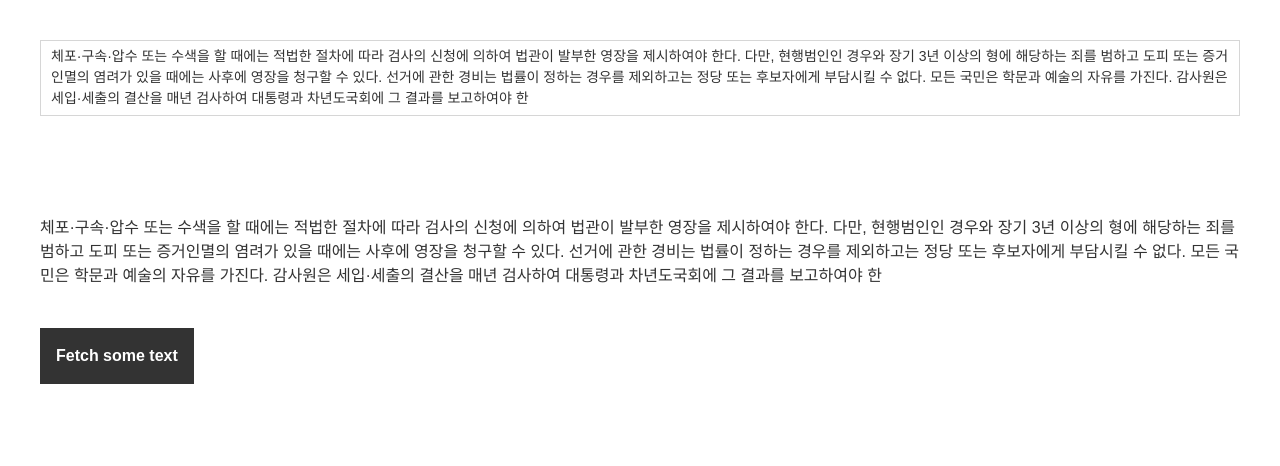
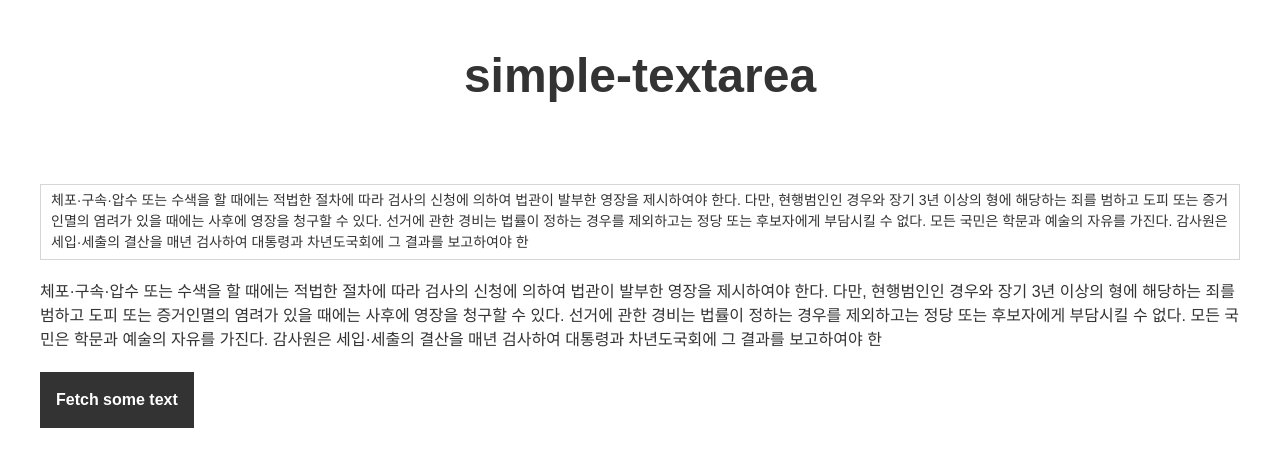
Before and after one commit to jnh0222/pretty-simple-autostextarea, a Vue app: page / in a window 1280 px wide. Shown: the top 466 px of the page. Built offline with nearby package versions, Linux system fonts and the light colour scheme.

Commit message:
Detach Autosize from component into props.

```diff
--- a/package.json
+++ b/package.json
@@ -10,6 +10,7 @@
   "dependencies": {
     "axios": "^0.19.0",
     "core-js": "^2.6.5",
+    "lodash": "^4.17.15",
     "node-sass": "^4.12.0",
     "sass-loader": "^7.1.0",
     "vue": "^2.6.10"
--- a/src/App.vue
+++ b/src/App.vue
@@ -1,7 +1,32 @@
 <template>
   <div id="app">
     <div class="wrap">
-      <AutosizeTextarea :parentMessage="textValue" v-model="textValue" :maxRow="3"/>
+      <h1>simple-textarea</h1>
+      <!-- <ul class="input-list">
+        <li><label for="inputWidth">width</label><input type="text" id="inputWidth" v-model="inputWidth"></li>
+        <li><label for="inputMinRow">minRow</label><input type="text" id="inputMinRow" v-model.number="inputMinRow"></li>
+        <li><label for="inputPlaceholder">placeholder</label><input type="text" id="inputPlaceholder" v-model.number="inputPlaceholder"></li>
+        <li class="multiline">
+          <div><label for="isAutosize">autosize</label><input type="checkbox" id="isAutosize" v-model="isAutosize"></div>
+          <div v-show="isAutosize"><label for="inputMaxrow">maxrow</label><input type="text" id="inputMaxrow" v-model.number="inputMaxrow"></div>
+        </li>
+      </ul>
+      <SimpleTextarea
+      :parentMessage="textValue"
+      v-model="textValue"
+      :placeholder="inputPlaceholder"
+      :width="inputWidth"
+      :minRow="inputMinRow"
+      :autosize="isAutosize || autosizeObject"
+      /> -->
+
+      <SimpleTextarea
+      :parentMessage="textValue"
+      v-model="textValue"
+      placeholder="Insert the text."
+      :minRow="3"
+      :autosize="{'maxRow': 10}"
+      />
       <div class="playground">
         <p>{{textValue}}</p>
         <button type="button" @click="appendText">Fetch some text</button>
@@ -12,18 +37,31 @@
 
 <script>
 import axios from 'axios';
-import AutosizeTextarea from './components/AutosizeTextarea.vue'
+import SimpleTextarea from './components/SimpleTextarea.vue'
 
 export default {
   name: 'app',
   components: {
-    AutosizeTextarea
+    SimpleTextarea
   },
   data() {
     return {
-      textValue: '체포·구속·압수 또는 수색을 할 때에는 적법한 절차에 따라 검사의 신청에 의하여 법관이 발부한 영장을 제시하여야 한다. 다만, 현행범인인 경우와 장기 3년 이상의 형에 해당하는 죄를 범하고 도피 또는 증거인멸의 염려가 있을 때에는 사후에 영장을 청구할 수 있다. 선거에 관한 경비는 법률이 정하는 경우를 제외하고는 정당 또는 후보자에게 부담시킬 수 없다. 모든 국민은 학문과 예술의 자유를 가진다. 감사원은 세입·세출의 결산을 매년 검사하여 대통령과 차년도국회에 그 결과를 보고하여야 한'
+      textValue: '체포·구속·압수 또는 수색을 할 때에는 적법한 절차에 따라 검사의 신청에 의하여 법관이 발부한 영장을 제시하여야 한다. 다만, 현행범인인 경우와 장기 3년 이상의 형에 해당하는 죄를 범하고 도피 또는 증거인멸의 염려가 있을 때에는 사후에 영장을 청구할 수 있다. 선거에 관한 경비는 법률이 정하는 경우를 제외하고는 정당 또는 후보자에게 부담시킬 수 없다. 모든 국민은 학문과 예술의 자유를 가진다. 감사원은 세입·세출의 결산을 매년 검사하여 대통령과 차년도국회에 그 결과를 보고하여야 한',
+      inputWidth: '100%',
+      inputMinRow: 5,
+      inputPlaceholder: '',
+      // isAutosize: false,
+      // inputMaxrow: null,
+      // autosizeObject: null
     }
   },
+  // watch: {
+  //   inputMaxrow() {
+  //     if(this.isAutosize) {
+  //       this.autosizeObject =  {maxRow: this.inputMaxrow};
+  //     }
+  //   }
+  // },
   methods: {
     appendText() {
       axios.get('https://jsonplaceholder.typicode.com/posts/1')
@@ -31,21 +69,68 @@ export default {
         this.textValue = response.data.title;
       })
     }
-  }
+  },
+  // mounted() {
+  //   if(this.isAutosize || _.isObject(this.isAutosize)) {
+  //     this.inputMaxrow = null || this.inputMinRow + 5;
+  //   }
+  // }
 }
 </script>
 
 <style lang="scss" scoped>
+h1 {
+  text-align: center;
+  font-size: 3em;
+  font-weight: bold;
+  margin-bottom: 1.5em;
+}
+
 .wrap {
   line-height: 1.5;
   padding: 40px;
 }
 
+// .input-list {
+//   margin-bottom: 60px;
+
+//   input[type="checkbox"] {
+//     width: 16px;
+//     height: 16px;
+//   }
+
+//   > li {
+//     display: flex;
+//     align-items: center;
+//     margin-bottom: 10px;
+//     label {
+//       width: 120px;
+//       & + input[type="text"],
+//       & + input[type="number"] {
+//         flex: 1;
+//       }
+//     }
+
+//     &.multiline {
+//       display: block;
+//       > div {
+//         display: flex;
+//         align-items: center;
+//         margin-bottom: 10px;
+//       }
+//     }
+//   }
+// }
+
 .playground {
-  margin-top: 100px;
+  margin-top: 20px;
+
+  p {
+    white-space: pre-line;
+  }
 
   button {
-    margin-top: 40px;
+    margin-top: 20px;
     padding: 1em;
     background-color: #333;
     color: #fff;
--- a/src/components/AutosizeTextarea.vue
+++ b/src/components/SimpleTextarea.vue
@@ -4,8 +4,9 @@
     ref="message"
     v-model="message"
     @input="handleInput"
-    rows="1"
-    class="hw-auto-textarea"
+    :style="{width: `${width}`}"
+    :rows="minRow"
+    class="simple-textarea"
     :placeholder="placeholder"></textarea>
 </div>
 </template>
@@ -14,8 +15,10 @@
 const initScrollHeight = 21;
 const padding = 12; // border width(2) + vertical padding(5*2)
 
+import _ from "lodash"
+
 export default {
-  name: 'autosize-textarea',
+  name: 'simple-textarea',
   data() {
     return {
       message: this.parentMessage,
@@ -27,22 +30,25 @@ export default {
     }
   },
   updated() {
-    this.autoSize();
+    if(this.autosize || _.isObject(this.autosize)) {
+      this.calcSize();
+    }
   },
   props: {
-    'parentMessage': {type: String, required: true},
-    'maxRow': {type: Number, required: false, default: 5},
-    'width': {type: String, required: false, default: '100%'},
-    'placeholder': {type: String, required: false, default: ''},
+    parentMessage: {type: String, required: true},
+    placeholder: {type: String, required: false, default: ''},
+    width: {type: String, required: false, default: '100%'},
+    minRow: {type: Number, required: false, default: 5},
+    autosize: {type: [Boolean, Object], required: false, default: false}
   },
   methods: {
     handleInput(e) {
       this.message = e.target.value;
       this.$emit('input', this.message);
     },
-    autoSize() {
+    calcSize() {
       var el = this.$refs.message;
-      var maxHeight = initScrollHeight * this.maxRow + padding;
+      var maxHeight = initScrollHeight * (this.autosize.maxRow ? this.autosize.maxRow : this.minRow + 5) + padding;
 
       setTimeout(function(){
         if(el.scrollHeight < maxHeight) {
@@ -60,17 +66,17 @@ export default {
     // initialize width
     this.$refs.message.style.width = this.width;
 
-    this.autoSize();
+    if(this.autosize || _.isObject(this.autosize)) {
+      this.calcSize();
+    }
   }
 }
 </script>
 
 <style lang="scss" scoped>
-.hw-auto-textarea {
+.simple-textarea {
   width: 100%;
-  height: 34px;
-  min-height:0;
-  overflow:hidden;
+  overflow: auto;
   resize: none;
   padding: 5px 10px;
   font-size: 14px;
```
Also changed, not shown: 2 other files (tests, documents, lock files or other folders).
